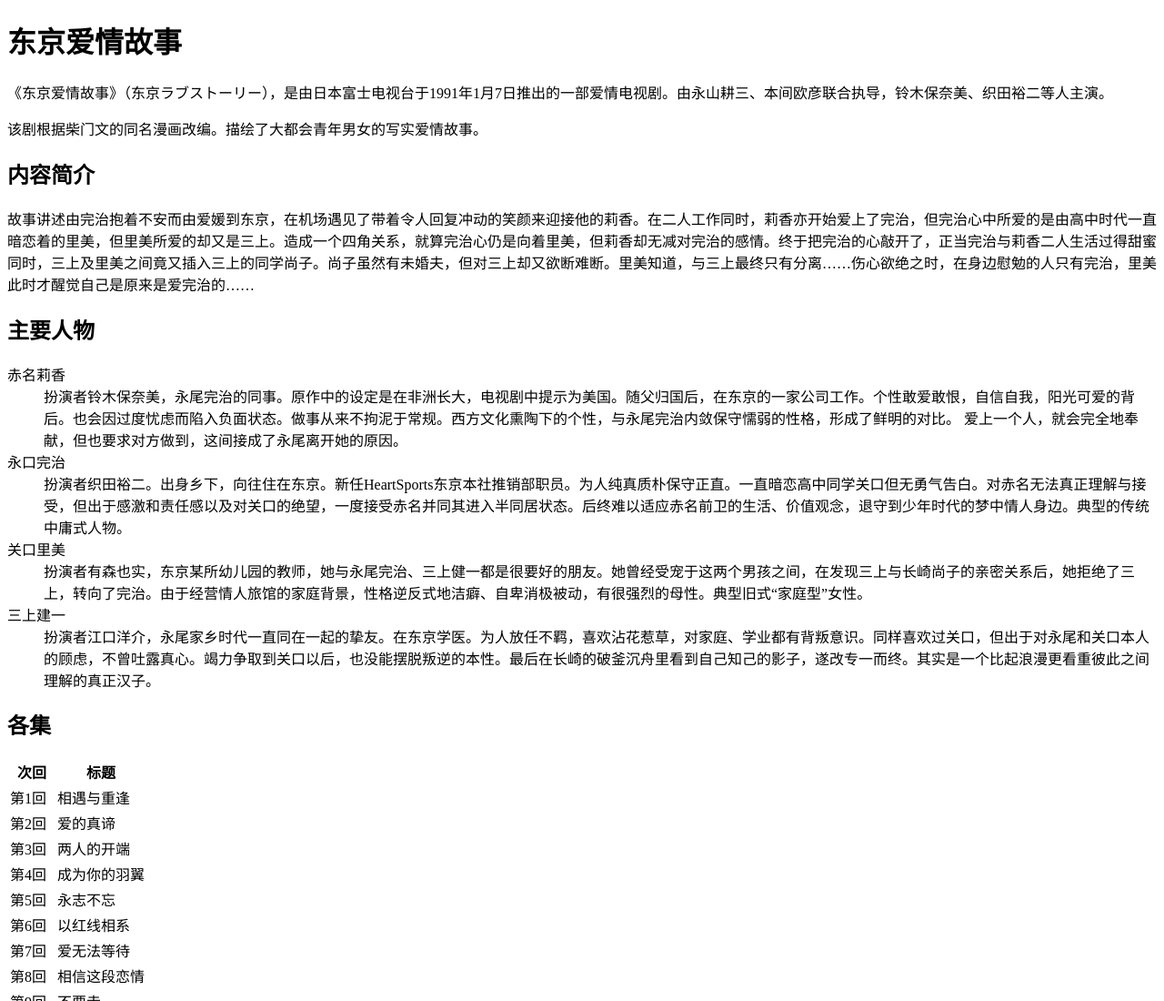
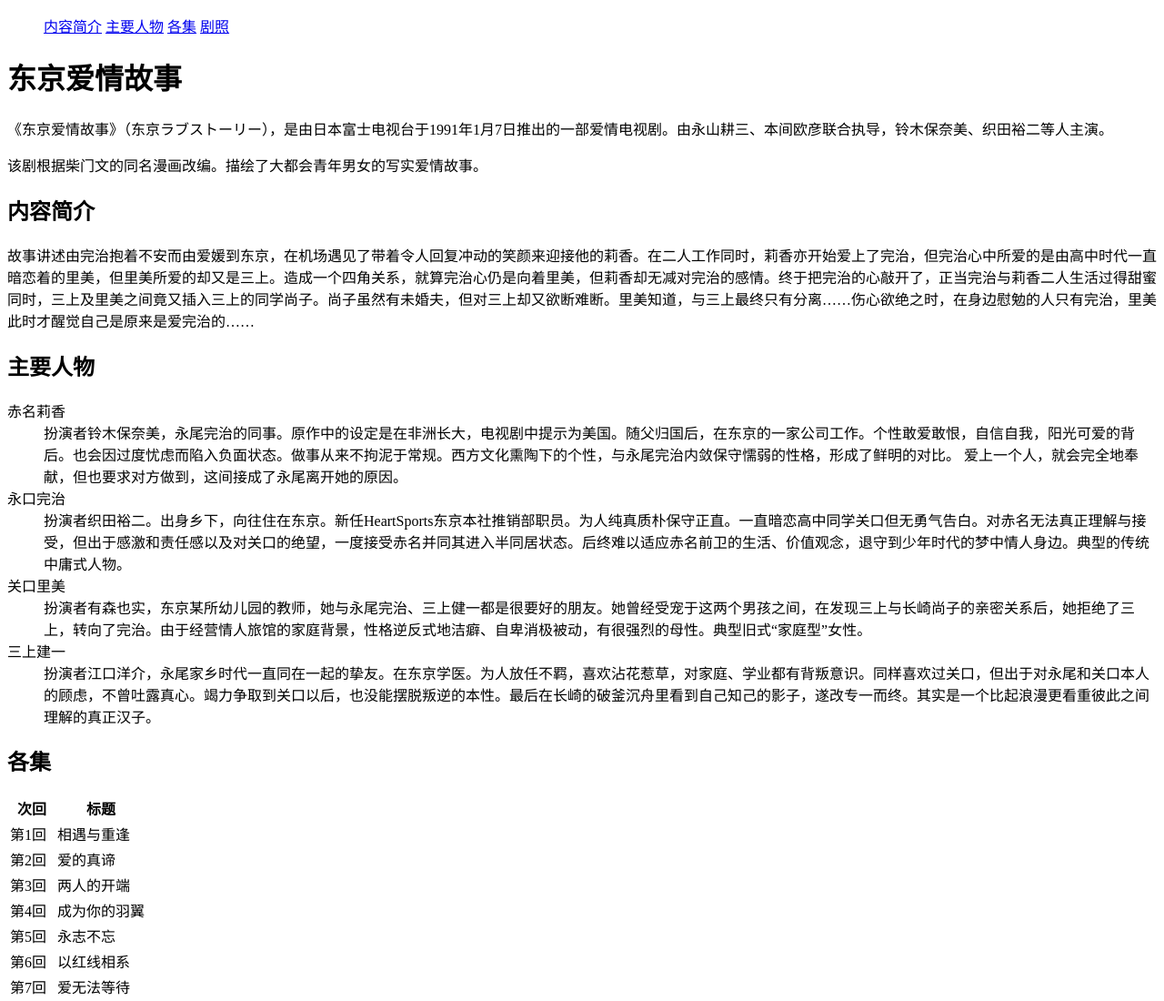
Before and after one commit to JunCham/-6, a plain HTML site: page index.html in a window 1280 px wide. Shown: the top 1100 px of the page at 91% size. Drawn offline with Linux system fonts and the light colour scheme.

Commit message:
添加目录

```diff
--- a/index.html
+++ b/index.html
@@ -10,6 +10,15 @@
     </style>
 </head>
 <body>
+<nav>
+    <ol>
+        <il><a href="#contents.">内容简介</a></il>
+        <il><a href="#people.">主要人物</a></il>
+        <il><a href="series.">各集</a></il>
+        <il><a href="puctures.">剧照</a></il>
+    </ol>
+</nav>
+
     <h1>
         东京爱情故事
     </h1>
@@ -19,11 +28,11 @@
     <p>
     该剧根据柴门文的同名漫画改编。描绘了大都会青年男女的写实爱情故事。
     </p>
-    <h2>内容简介</h2>
+    <h2 id="contents.">内容简介</h2>
     <p>
         故事讲述由完治抱着不安而由爱媛到东京，在机场遇见了带着令人回复冲动的笑颜来迎接他的莉香。在二人工作同时，莉香亦开始爱上了完治，但完治心中所爱的是由高中时代一直暗恋着的里美，但里美所爱的却又是三上。造成一个四角关系，就算完治心仍是向着里美，但莉香却无减对完治的感情。终于把完治的心敲开了，正当完治与莉香二人生活过得甜蜜同时，三上及里美之间竟又插入三上的同学尚子。尚子虽然有未婚夫，但对三上却又欲断难断。里美知道，与三上最终只有分离……伤心欲绝之时，在身边慰勉的人只有完治，里美此时才醒觉自己是原来是爱完治的……
     </p>
-    <h2>主要人物</h2>
+    <h2 id="people.">主要人物</h2>
     <ul>
         <il></il>
     </ul>
@@ -54,7 +63,7 @@
             扮演者江口洋介，永尾家乡时代一直同在一起的挚友。在东京学医。为人放任不羁，喜欢沾花惹草，对家庭、学业都有背叛意识。同样喜欢过关口，但出于对永尾和关口本人的顾虑，不曾吐露真心。竭力争取到关口以后，也没能摆脱叛逆的本性。最后在长崎的破釜沉舟里看到自己知己的影子，遂改专一而终。其实是一个比起浪漫更看重彼此之间理解的真正汉子。
         </dd>
     </dl>
-    <h2>
+    <h2 id="series.">
         各集
     </h2>
 <table>
@@ -78,7 +87,7 @@
     </tbody>
 </table>
 
-    <h2>
+    <h2 id="puctures.">
         剧照
     </h2>
 
```
